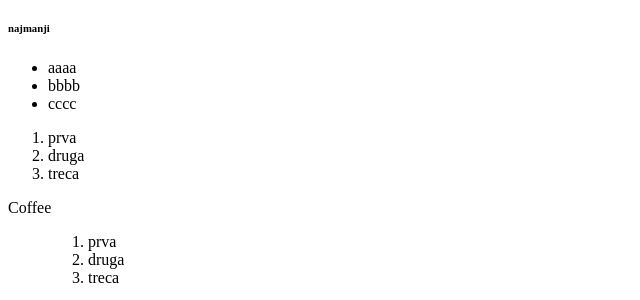
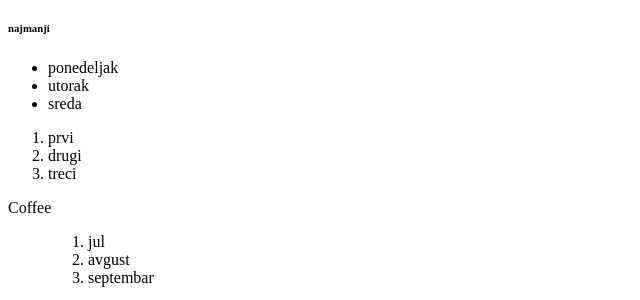
Before and after one commit to Aleksaz7/aleksa, a plain HTML site: page index.html in a window 1280 px wide. Shown: the part 204-504 px from the top of the page, without its empty margins (0-640 px from the left). Drawn offline with Linux system fonts and the light colour scheme.

Commit message:
Update index.html

```diff
--- a/index.html
+++ b/index.html
@@ -3,7 +3,7 @@
 <head>
     <meta charset="UTF-8">
     <meta name="viewport" content="width=device-width, initial scale=1.">
-    <title>sunce</title>
+    <title>Naslovnica</title>
 </head>
 <body>
     <a href="https://www.blic.rs/">blic</a>
@@ -15,22 +15,22 @@
     <h6>najmanji</h6>
 
     <ul>
-        <li>aaaa</li>
-        <li>bbbb</li>
-        <li>cccc</li>
+        <li>ponedeljak</li>
+        <li>utorak</li>
+        <li>sreda</li>
     </ul>
     <ol>
-        <li>prva</li>
-        <li>druga</li>
-        <li>treca</li>
+        <li>prvi</li>
+        <li>drugi</li>
+        <li>treci</li>
     </ol>
     <dl>
         <dt>Coffee</dt>
         <dd>
             <ol>
-                <li>prva</li>
-                <li>druga</li>
-                <li>treca</li>
+                <li>jul</li>
+                <li>avgust</li>
+                <li>septembar</li>
             </ol>
         </dd>
         <dt>Milk</dt>
```
